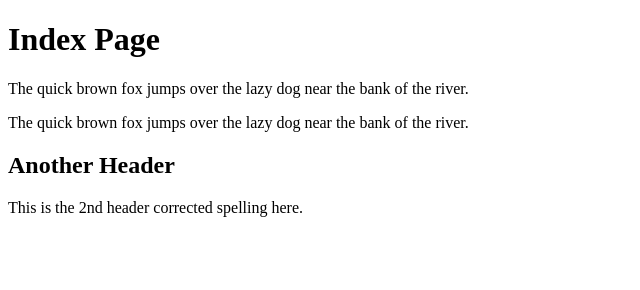
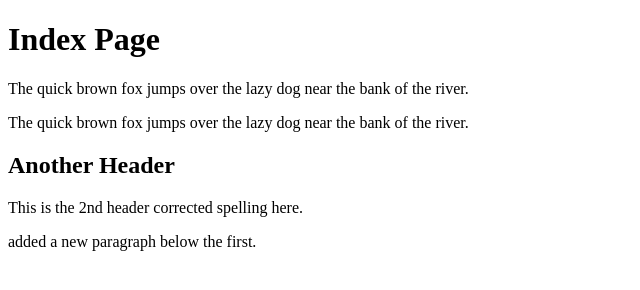
Before and after one commit to jamesclavel/understanding-git-flow, a plain HTML site: page index.html in a window 1280 px wide. Shown: the whole page, without its empty margins (0-640 px from the left). Drawn offline with Linux system fonts and the light colour scheme.

Commit message:
Merge branch 'master' into another-cool-feature
# Conflicts:
#	index.html

```diff
--- a/index.html
+++ b/index.html
@@ -14,5 +14,6 @@
 
     <h2>Another Header</h2>
     <p>This is the 2nd header corrected spelling here.</p>
+    <p>added a new paragraph below the first.</p>
 </body>
 </html>
```
